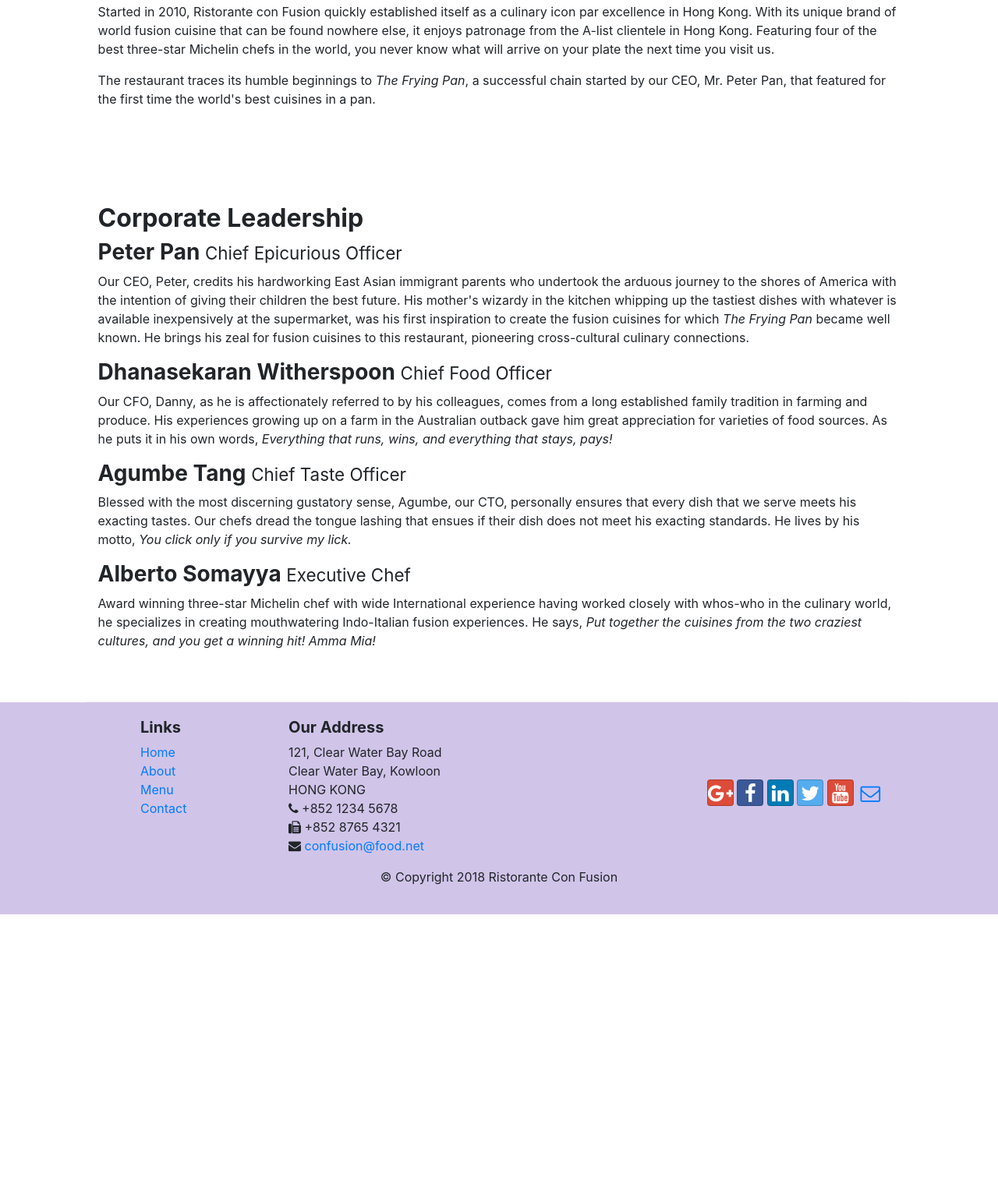
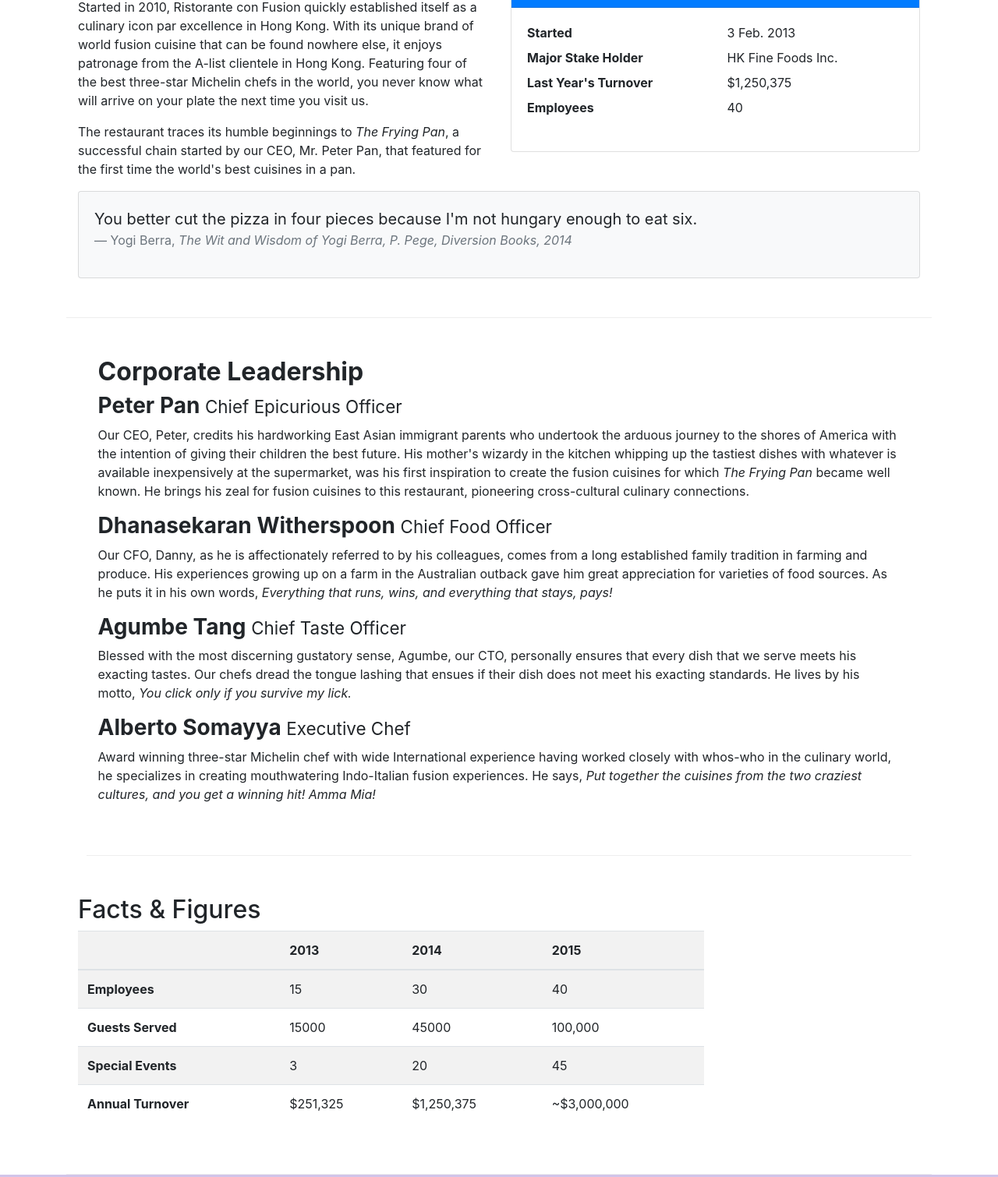
Before and after one commit to xor09/confusion, a website: page aboutus.html in a window 1280 px wide. Shown: the part 564-2074 px from the top of the page at 78% size. Before the commit the page ends 1737 px from the top, so only its background shows below. Drawn offline with nearby package versions, Linux system fonts and the light colour scheme.

Commit message:
Table and Cards added

```diff
--- a/aboutus.html
+++ b/aboutus.html
@@ -65,8 +65,8 @@
             </div>
         </div>
 
-        <div class='row unique unique2'>
-            <div class='col-12 col-sm-12'>
+        <div class='row row-content'>
+            <div class='col-sm-6'>
                 <h2><b>Our History</b></h2>
                 <p>Started in 2010, Ristorante con Fusion quickly established itself as a culinary icon par excellence
                     in Hong Kong. With its unique brand of world fusion cuisine that can be found nowhere else, it
@@ -76,7 +76,32 @@
                 <p>The restaurant traces its humble beginnings to <em>The Frying Pan</em>, a successful chain started by
                     our CEO, Mr. Peter Pan, that featured for the first time the world's best cuisines in a pan.</p>
             </div>
-            <div>
+            <div class='col-sm'>
+                <div class='card'>
+                    <h3 class='card-header bg-primary text-white'>Facts At a Glance</h3>
+                    <div class='card-body'>
+                        <dl class='row'>
+                            <dt class='col-6'>Started</dt>
+                            <dd class='col-6'>3 Feb. 2013</dd>
+                            <dt class='col-6'>Major Stake Holder</dt>
+                            <dd class='col-6'>HK Fine Foods Inc.</dd>
+                            <dt class='col-6'>Last Year's Turnover</dt>
+                            <dd class='col-6'>$1,250,375</dd>
+                            <dt class='col-6'>Employees</dt>
+                            <dd class='col-6'>40</dd>
+                        </dl>
+                    </div>
+                </div>
+            </div>
+            <div class='col-12'>
+                <div class='card card-body bg-light'>
+                    <blockquote class='blockquote'>
+                        <p class='mb-0'>You better cut the pizza in four pieces because I'm not hungary enough to eat
+                            six.</p>
+                        <footer class='blockquote-footer'>Yogi Berra, <cite title="Source Title">The Wit and Wisdom of
+                                Yogi Berra, P. Pege, Diversion Books, 2014</cite></footer>
+                    </blockquote>
+                </div>
             </div>
         </div>
 
@@ -115,6 +140,51 @@
                     experiences. He says, <em>Put together the cuisines from the two craziest cultures, and you get a
                         winning hit! Amma Mia!</em></p>
             </div>
+        </div>
+
+        <div class="row row-content">
+            <div class='col-12 col-sm-9'>
+                <h2>Facts &amp; Figures</h2>
+                <div class='table-responsive'>
+                    <table class='table table-striped'>
+                        <thread class='thread-dark'>
+                            <tr>
+                                <th>&nbsp;</th>
+                                <th>2013</th>
+                                <th>2014</th>
+                                <th>2015</th>
+                            </tr>
+                        </thread>
+                        <tbody>
+                            <tr>
+                                <th>Employees</th>
+                                <td>15</td>
+                                <td>30</td>
+                                <td>40</td>
+                            </tr>
+                            <tr>
+                                <th>Guests Served</th>
+                                <td>15000</td>
+                                <td>45000</td>
+                                <td>100,000</td>
+                            </tr>
+                            <tr>
+                                <th>Special Events</th>
+                                <td>3</td>
+                                <td>20</td>
+                                <td>45</td>
+                            </tr>
+                            <tr>
+                                <th>Annual Turnover</th>
+                                <td>$251,325</td>
+                                <td>$1,250,375</td>
+                                <td>~$3,000,000</td>
+                            </tr>
+                        </tbody>
+                    </table>
+                </div>
+            </div>
+            <div class='col-12 col-sm-3'></div>
         </div>
 
     </div>
```
